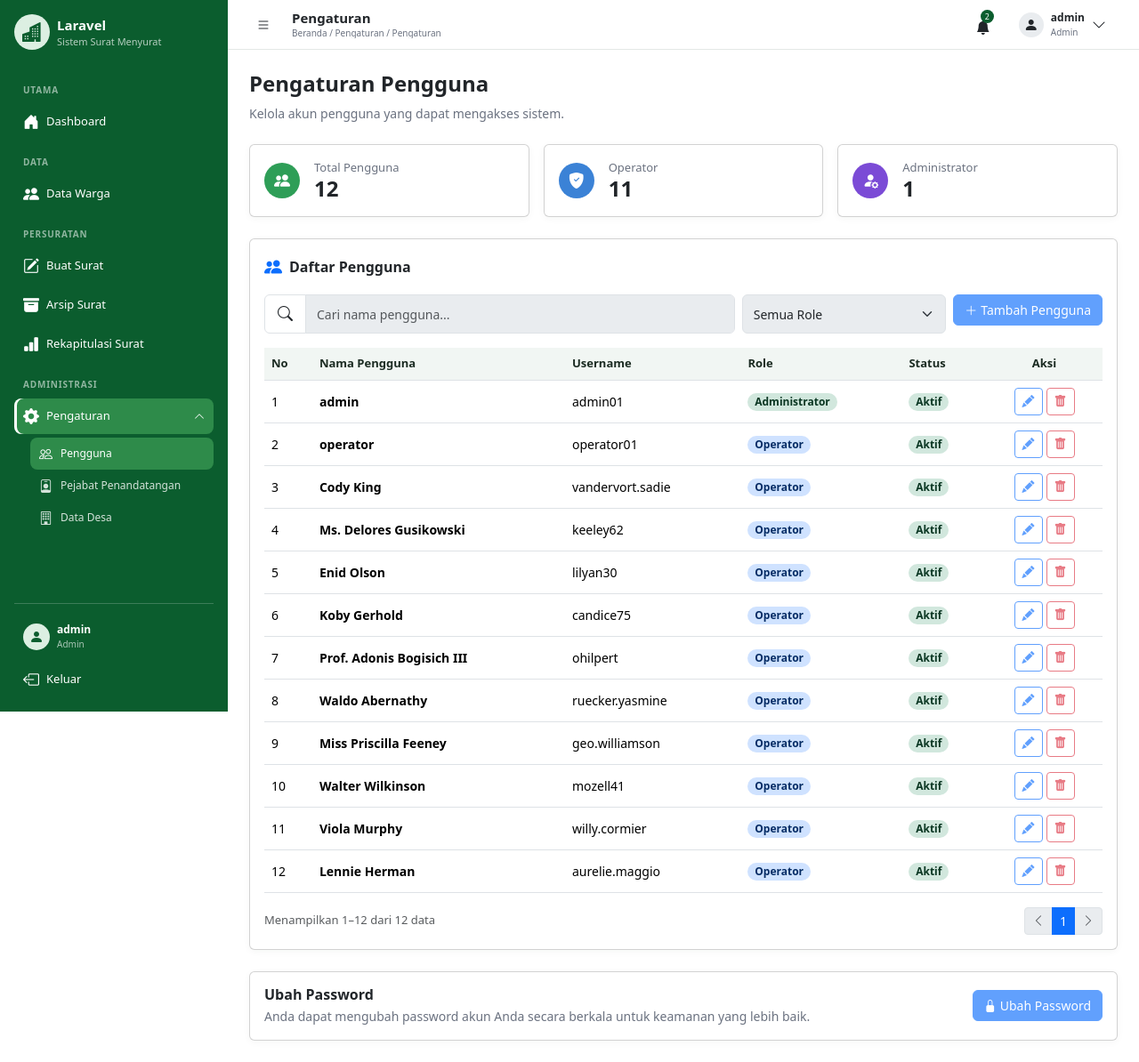
After one commit to ipda-atria-rahmansyah/desa-surat, a Laravel app: page /pengaturan/pengguna in a window 1280 px wide. The commit adds this page. Shown: the whole page at 89% size. Run offline with Laravel 12, Linux system fonts and the light colour scheme; a user stored in the database is signed in; data comes from the database, SQL or seed files in the repository; style sheets or scripts are compiled from the project's sources.

Commit message:
[FRONT] membuat tampilan untuk halaman pengaturan penguna

```diff
--- a/app/Http/Controllers/Pages/ModulePageController.php
+++ b/app/Http/Controllers/Pages/ModulePageController.php
@@ -7,6 +7,7 @@ use App\Http\Requests\Arsip\FilterArsipRequest;
 use App\Http\Requests\Rekap\FilterRekapRequest;
 use App\Http\Requests\Warga\FilterWargaRequest;
 use App\Models\Surat;
+use App\Models\User;
 use App\Models\Warga;
 use Illuminate\Http\Response;
 use Illuminate\Support\Carbon;
@@ -154,8 +155,47 @@ class ModulePageController extends Controller
         ]);
     }
 
-    public function pengaturan(): View
+    /**
+     * Menampilkan daftar pengguna untuk halaman Pengaturan Admin.
+     *
+     * Hanya atribut non-sensitif yang dipilih agar password dan token sesi
+     * tidak pernah dikirim ke view. Ringkasan dihitung dari query pengguna
+     * yang sama sesuai kebutuhan tampilan M14.
+     *
+     * @return View Halaman Pengguna beserta data tabel dan ringkasan.
+     */
+    public function pengguna(): View
     {
-        return view('pages.pengaturan.index');
+        $users = User::query()
+            ->select(['id_user', 'name', 'username', 'role', 'is_active'])
+            ->orderBy('id_user')
+            ->get();
+
+        return view('pages.pengaturan.pengguna', [
+            'users' => $users,
+            'totalUsers' => $users->count(),
+            'totalOperators' => $users->where('role', 'operator')->count(),
+            'totalAdmins' => $users->where('role', 'admin')->count(),
+        ]);
+    }
+
+    /**
+     * Menampilkan placeholder halaman pejabat penandatangan.
+     *
+     * @return View Halaman Pengaturan Pejabat Penandatangan.
+     */
+    public function pejabatPenandatangan(): View
+    {
+        return view('pages.pengaturan.pejabat-penandatangan');
+    }
+
+    /**
+     * Menampilkan placeholder halaman data desa.
+     *
+     * @return View Halaman Pengaturan Data Desa.
+     */
+    public function dataDesa(): View
+    {
+        return view('pages.pengaturan.data-desa');
     }
 }
--- a/resources/css/app.css
+++ b/resources/css/app.css
@@ -185,6 +185,28 @@ body {
 .app-chart-total { font-size: 14px; }
 .app-chart-caption { color: var(--app-text-muted); font-size: 10px; }
 .app-legend { width: 100%; max-width: 280px; font-size: 10px; }
+
+/* Tipografi Pengaturan Pengguna: menjaga tabel dan kontrol tetap terbaca meski .app-table global dipakai halaman lain. */
+.app-pengaturan-page .app-description { font-size: 14px; }
+.app-pengaturan-page > .row:first-of-type .app-card .card-body { padding: 20px; }
+.app-pengaturan-page > .row:first-of-type .app-stat-icon { width: 48px; height: 48px; flex-basis: 48px; font-size: 22px; }
+.app-pengaturan-page .app-stat-label { font-size: 13px; }
+.app-pengaturan-page .app-stat-value { font-size: 24px; }
+.app-pengaturan-page .app-card-title { font-size: 16px; }
+.app-pengaturan-page .input-group,
+.app-pengaturan-page .form-select { min-height: 44px; }
+.app-pengaturan-page .input-group-text { padding: 0 14px; font-size: 17px; }
+.app-pengaturan-page .input-group .form-control,
+.app-pengaturan-page .form-select { min-height: 44px; padding-top: 8px; padding-bottom: 8px; }
+.app-pengaturan-page .app-table { font-size: 14px; }
+.app-pengaturan-page .app-table thead th { font-size: 13px; }
+.app-pengaturan-page .app-table tbody td { font-size: 14px; }
+.app-pengaturan-page .app-table .badge { font-size: 12px; }
+.app-pengaturan-page .form-control,
+.app-pengaturan-page .form-select,
+.app-pengaturan-page .btn { font-size: 14px; }
+.app-pengaturan-page > .card .text-body-secondary { font-size: 13px; }
+
 .app-legend-swatch { width: 9px; height: 9px; border-radius: 2px; }
 .app-legend-swatch--people { background: var(--app-donut-people); }
 .app-legend-swatch--business { background: var(--app-donut-business); }
--- a/resources/views/layouts/app.blade.php
+++ b/resources/views/layouts/app.blade.php
@@ -44,13 +44,13 @@
                     <i class="bi bi-gear-fill"></i><span class="flex-grow-1">Pengaturan</span><i class="bi bi-chevron-down app-nav-chevron"></i>
                 </button>
                 <div class="collapse {{ $settingsActive ? 'show' : '' }} app-nav-submenu" id="settingsSubmenu">
-                    <a class="app-nav-sublink d-flex align-items-center gap-2 text-decoration-none" href="{{ route('settings.index') }}#pengguna">
+                    <a class="app-nav-sublink d-flex align-items-center gap-2 text-decoration-none {{ request()->routeIs('settings.pengguna') ? 'active' : '' }}" href="{{ route('settings.pengguna') }}">
                         <i class="bi bi-people"></i><span>Pengguna</span>
                     </a>
-                    <a class="app-nav-sublink d-flex align-items-center gap-2 text-decoration-none" href="{{ route('settings.index') }}#pejabat-penandatangan">
+                    <a class="app-nav-sublink d-flex align-items-center gap-2 text-decoration-none {{ request()->routeIs('settings.pejabat-penandatangan') ? 'active' : '' }}" href="{{ route('settings.pejabat-penandatangan') }}">
                         <i class="bi bi-person-badge"></i><span>Pejabat Penandatangan</span>
                     </a>
-                    <a class="app-nav-sublink d-flex align-items-center gap-2 text-decoration-none" href="{{ route('settings.index') }}#data-desa">
+                    <a class="app-nav-sublink d-flex align-items-center gap-2 text-decoration-none {{ request()->routeIs('settings.data-desa') ? 'active' : '' }}" href="{{ route('settings.data-desa') }}">
                         <i class="bi bi-building"></i><span>Data Desa</span>
                     </a>
                 </div>
--- a/resources/views/pages/pengaturan/index.blade.php
+++ /dev/null
@@ -1,4 +0,0 @@
-@extends('layouts.app')
-@section('content')
-<div class="card app-card"><div class="card-body"><h1 class="app-page-title fw-bold">Pengaturan</h1><p class="app-description mb-0">Kelola akun pengguna, pejabat penandatangan, dan identitas desa.</p></div></div>
-@endsection
--- /dev/null
+++ b/resources/views/pages/pengaturan/pengguna.blade.php
@@ -0,0 +1,115 @@
+{{--
+    Halaman daftar pengguna untuk Pengaturan Admin.
+    Dipakai oleh route settings.pengguna dan menerima collection $users
+    berisi atribut non-sensitif User serta tiga angka ringkasan.
+    Kontrol pencarian, filter, pagination, dan aksi dibuat nonaktif karena
+    M14 hanya mencakup tampilan, bukan CRUD atau endpoint pengguna.
+--}}
+@extends('layouts.app')
+
+@section('content')
+<div id="pengguna" class="app-pengaturan-page">
+    <div class="mb-4">
+        <h1 class="app-page-title fw-bold mb-2">Pengaturan Pengguna</h1>
+        <p class="app-description mb-0">Kelola akun pengguna yang dapat mengakses sistem.</p>
+    </div>
+
+    <div class="row row-cols-1 row-cols-sm-3 g-3 mb-4">
+        <div class="col">
+            <div class="card app-card h-100">
+                <div class="card-body d-flex align-items-center gap-3">
+                    <span class="app-stat-icon app-stat-icon--green d-flex align-items-center justify-content-center"><i class="bi bi-people-fill"></i></span>
+                    <div><div class="app-stat-label">Total Pengguna</div><div class="app-stat-value fw-bold">{{ $totalUsers }}</div></div>
+                </div>
+            </div>
+        </div>
+        <div class="col">
+            <div class="card app-card h-100">
+                <div class="card-body d-flex align-items-center gap-3">
+                    <span class="app-stat-icon app-stat-icon--blue d-flex align-items-center justify-content-center"><i class="bi bi-shield-fill-check"></i></span>
+                    <div><div class="app-stat-label">Operator</div><div class="app-stat-value fw-bold">{{ $totalOperators }}</div></div>
+                </div>
+            </div>
+        </div>
+        <div class="col">
+            <div class="card app-card h-100">
+                <div class="card-body d-flex align-items-center gap-3">
+                    <span class="app-stat-icon app-stat-icon--purple d-flex align-items-center justify-content-center"><i class="bi bi-person-fill-gear"></i></span>
+                    <div><div class="app-stat-label">Administrator</div><div class="app-stat-value fw-bold">{{ $totalAdmins }}</div></div>
+                </div>
+            </div>
+        </div>
+    </div>
+
+    <div class="card app-card mb-4">
+        <div class="card-body">
+            <div class="d-flex align-items-center gap-2 mb-3">
+                <i class="bi bi-people-fill text-primary fs-5"></i>
+                <h2 class="app-card-title fw-semibold mb-0">Daftar Pengguna</h2>
+            </div>
+
+            <div class="row g-2 mb-3">
+                <div class="col-12 col-md">
+                    <div class="input-group">
+                        <span class="input-group-text bg-white"><i class="bi bi-search"></i></span>
+                        <input class="form-control" type="search" placeholder="Cari nama pengguna..." aria-label="Cari nama pengguna" disabled>
+                    </div>
+                </div>
+                <div class="col-12 col-md-3">
+                    <select class="form-select" aria-label="Filter role" disabled>
+                        <option>Semua Role</option>
+                    </select>
+                </div>
+                <div class="col-12 col-md-auto">
+                    <button class="btn btn-primary w-100" type="button" disabled><i class="bi bi-plus-lg me-1"></i>Tambah Pengguna</button>
+                </div>
+            </div>
+
+            <div class="table-responsive">
+                <table class="table app-table align-middle mb-0">
+                    <thead>
+                        <tr><th scope="col">No</th><th scope="col">Nama Pengguna</th><th scope="col">Username</th><th scope="col">Role</th><th scope="col">Status</th><th scope="col" class="text-center">Aksi</th></tr>
+                    </thead>
+                    <tbody>
+                        @forelse ($users as $user)
+                            <tr>
+                                <td>{{ $loop->iteration }}</td>
+                                <td class="fw-semibold">{{ $user->name }}</td>
+                                <td>{{ $user->username }}</td>
+                                <td><span class="badge rounded-pill {{ $user->role === 'admin' ? 'bg-success-subtle text-success-emphasis' : 'bg-primary-subtle text-primary-emphasis' }}">{{ $user->role === 'admin' ? 'Administrator' : 'Operator' }}</span></td>
+                                <td><span class="badge rounded-pill {{ $user->is_active ? 'bg-success-subtle text-success-emphasis' : 'bg-secondary-subtle text-secondary-emphasis' }}">{{ $user->is_active ? 'Aktif' : 'Tidak Aktif' }}</span></td>
+                                <td class="text-center">
+                                    <div class="d-inline-flex gap-1">
+                                        <button class="btn btn-sm btn-outline-primary" type="button" disabled aria-label="Ubah pengguna"><i class="bi bi-pencil-fill"></i></button>
+                                        <button class="btn btn-sm btn-outline-danger" type="button" disabled aria-label="Hapus pengguna"><i class="bi bi-trash-fill"></i></button>
+                                    </div>
+                                </td>
+                            </tr>
+                        @empty
+                            <tr><td class="text-center text-body-secondary py-4" colspan="6">Belum ada pengguna.</td></tr>
+                        @endforelse
+                    </tbody>
+                </table>
+            </div>
+
+            <div class="d-flex flex-column flex-md-row align-items-md-center justify-content-between gap-3 pt-3">
+                <small class="text-body-secondary">Menampilkan {{ $users->count() ? 1 : 0 }}–{{ $users->count() }} dari {{ $users->count() }} data</small>
+                <nav aria-label="Pagination pengguna">
+                    <ul class="pagination pagination-sm mb-0">
+                        <li class="page-item disabled"><button class="page-link" type="button" disabled><i class="bi bi-chevron-left"></i></button></li>
+                        <li class="page-item active"><button class="page-link" type="button" disabled>1</button></li>
+                        <li class="page-item disabled"><button class="page-link" type="button" disabled><i class="bi bi-chevron-right"></i></button></li>
+                    </ul>
+                </nav>
+            </div>
+        </div>
+    </div>
+
+    <div class="card app-card" id="ubah-password">
+        <div class="card-body d-flex flex-column flex-md-row align-items-md-center justify-content-between gap-3">
+            <div><h2 class="app-card-title fw-semibold mb-1">Ubah Password</h2><p class="app-description mb-0">Anda dapat mengubah password akun Anda secara berkala untuk keamanan yang lebih baik.</p></div>
+            <button class="btn btn-primary flex-shrink-0" type="button" disabled><i class="bi bi-lock-fill me-1"></i>Ubah Password</button>
+        </div>
+    </div>
+</div>
+@endsection
--- a/routes/web.php
+++ b/routes/web.php
@@ -23,6 +23,9 @@ Route::middleware('auth')->group(function () {
     Route::get('/arsip-surat', [ModulePageController::class, 'arsip'])->name('arsip.index');
     Route::get('/rekapitulasi-surat', [ModulePageController::class, 'rekap'])->name('rekap.index');
     Route::middleware('role:admin')->prefix('pengaturan')->name('settings.')->group(function () {
-        Route::get('/', [ModulePageController::class, 'pengaturan'])->name('index');
+        Route::get('/', fn () => redirect()->route('settings.pengguna'))->name('index');
+        Route::get('/pengguna', [ModulePageController::class, 'pengguna'])->name('pengguna');
+        Route::get('/pejabat-penandatangan', [ModulePageController::class, 'pejabatPenandatangan'])->name('pejabat-penandatangan');
+        Route::get('/data-desa', [ModulePageController::class, 'dataDesa'])->name('data-desa');
     });
 });
```
Also changed, not shown: resources/views/pages/pengaturan/data-desa.blade.php (added, +15 -0 lines), resources/views/pages/pengaturan/pejabat-penandatangan.blade.php (added, +15 -0 lines), tests/Feature/Akses/RoleAccessTest.php (+1 -1 lines), tests/Feature/Pengaturan/PengaturanPenggunaPageTest.php (added, +71 -0 lines), app/Http/Controllers/Warga/WargaController.php (line endings or trailing spaces), app/Http/Requests/Warga/StoreWargaRequest.php (line endings or trailing spaces), tests/Feature/Warga/CreateWargaPageTest.php (line endings or trailing spaces).
